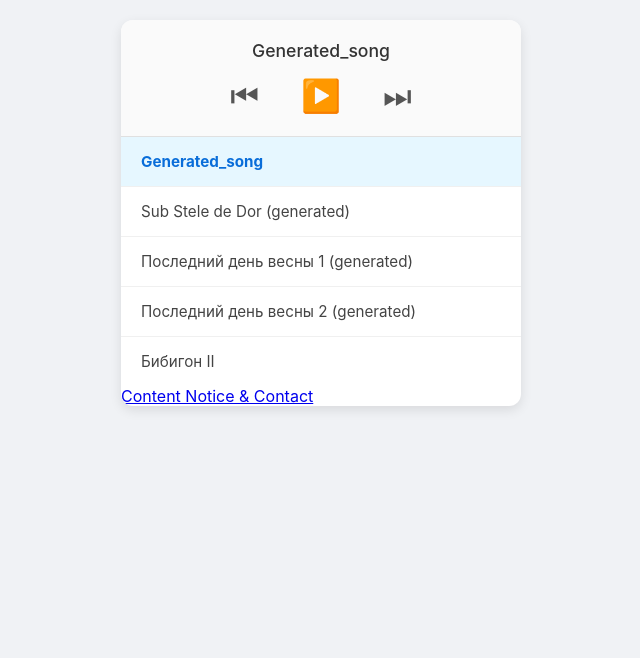
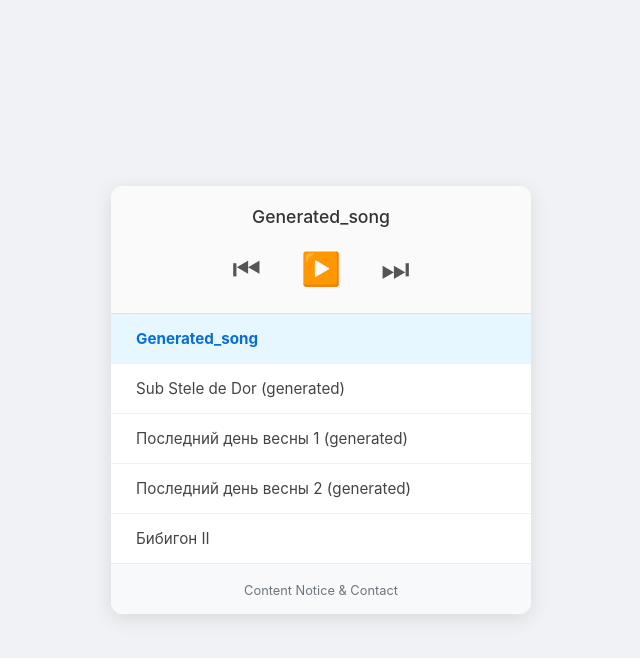
Before and after one commit to serebro01/music-player, a plain HTML site: page index.html in a window 1280 px wide. Shown: the whole page, without its empty margins (319-959 px from the left). Drawn offline with Linux system fonts and the light colour scheme.

Commit message:
Update style.css

```diff
--- a/style.css
+++ b/style.css
@@ -1,26 +1,52 @@
+/* Universal settings for better layout control */
+*, *::before, *::after {
+    box-sizing: border-box;
+}
+
 body {
     font-family: -apple-system, BlinkMacSystemFont, "Segoe UI", Roboto, Helvetica, Arial, sans-serif;
     background-color: #f0f2f5;
+    margin: 0;
+    padding: 20px;
     display: flex;
     justify-content: center;
     align-items: center;
-    margin: 20px;
+    min-height: 100vh;
 }
 
 .player-container {
     width: 100%;
-    max-width: 400px;
+    max-width: 420px; /* A slightly larger max-width for better spacing */
     background-color: #ffffff;
     border-radius: 12px;
-    box-shadow: 0 4px 12px rgba(0, 0, 0, 0.1);
+    box-shadow: 0 5px 20px rgba(0, 0, 0, 0.1);
     overflow: hidden;
+    display: flex;
+    flex-direction: column;
+}
+
+/* Add a "wait" cursor when a track is loading */
+.player-container.is-loading {
+    cursor: wait;
 }
 
 .player {
-    padding: 20px;
+    padding: 20px 25px;
     text-align: center;
     background: #fafafa;
     border-bottom: 1px solid #e0e0e0;
+}
+
+#track-info {
+    margin-bottom: 15px;
+    min-height: 24px; /* Prevents layout shift when loader appears */
+}
+
+.loader-container {
+    display: flex;
+    justify-content: center;
+    align-items: center;
+    gap: 10px;
 }
 
 #track-title {
@@ -31,6 +57,26 @@ body {
     white-space: nowrap;
     overflow: hidden;
     text-overflow: ellipsis;
+}
+
+/* === LOADING SPINNER STYLES === */
+.loader {
+    border: 3px solid #f3f3f3; /* Light grey */
+    border-top: 3px solid #3498db; /* Blue */
+    border-radius: 50%;
+    width: 20px;
+    height: 20px;
+    animation: spin 1s linear infinite;
+    display: none; /* Hidden by default */
+}
+
+.player-container.is-loading .loader {
+    display: inline-block; /* Shown when parent has .is-loading class */
+}
+
+@keyframes spin {
+    0% { transform: rotate(0deg); }
+    100% { transform: rotate(360deg); }
 }
 
 .controls {
@@ -47,24 +93,31 @@ body {
     cursor: pointer;
     margin: 0 15px;
     color: #555;
-    transition: transform 0.2s ease;
+    transition: transform 0.2s ease, color 0.2s ease;
+    padding: 5px;
 }
 
 .controls button:hover {
     transform: scale(1.1);
     color: #000;
 }
+.controls button:disabled {
+    color: #bbb;
+    cursor: not-allowed;
+    transform: none;
+}
 
 #playlist {
     list-style-type: none;
     padding: 0;
     margin: 0;
-    max-height: 300px;
+    max-height: 300px; /* Prevents the list from being too long */
     overflow-y: auto;
+    flex-grow: 1;
 }
 
 #playlist li {
-    padding: 15px 20px;
+    padding: 15px 25px;
     cursor: pointer;
     border-bottom: 1px solid #f0f0f0;
     transition: background-color 0.2s;
@@ -85,3 +138,23 @@ body {
     font-weight: bold;
     color: #096dd9;
 }
+
+/* === COPYRIGHT LINK STYLES === */
+.footer-notice {
+    padding: 15px;
+    text-align: center;
+    background-color: #f8f9fa;
+    border-top: 1px solid #e9ecef;
+}
+
+.footer-notice a {
+    font-size: 0.8em;
+    color: #6c757d;
+    text-decoration: none;
+    transition: color 0.2s;
+}
+
+.footer-notice a:hover {
+    color: #343a40;
+    text-decoration: underline;
+}
```
